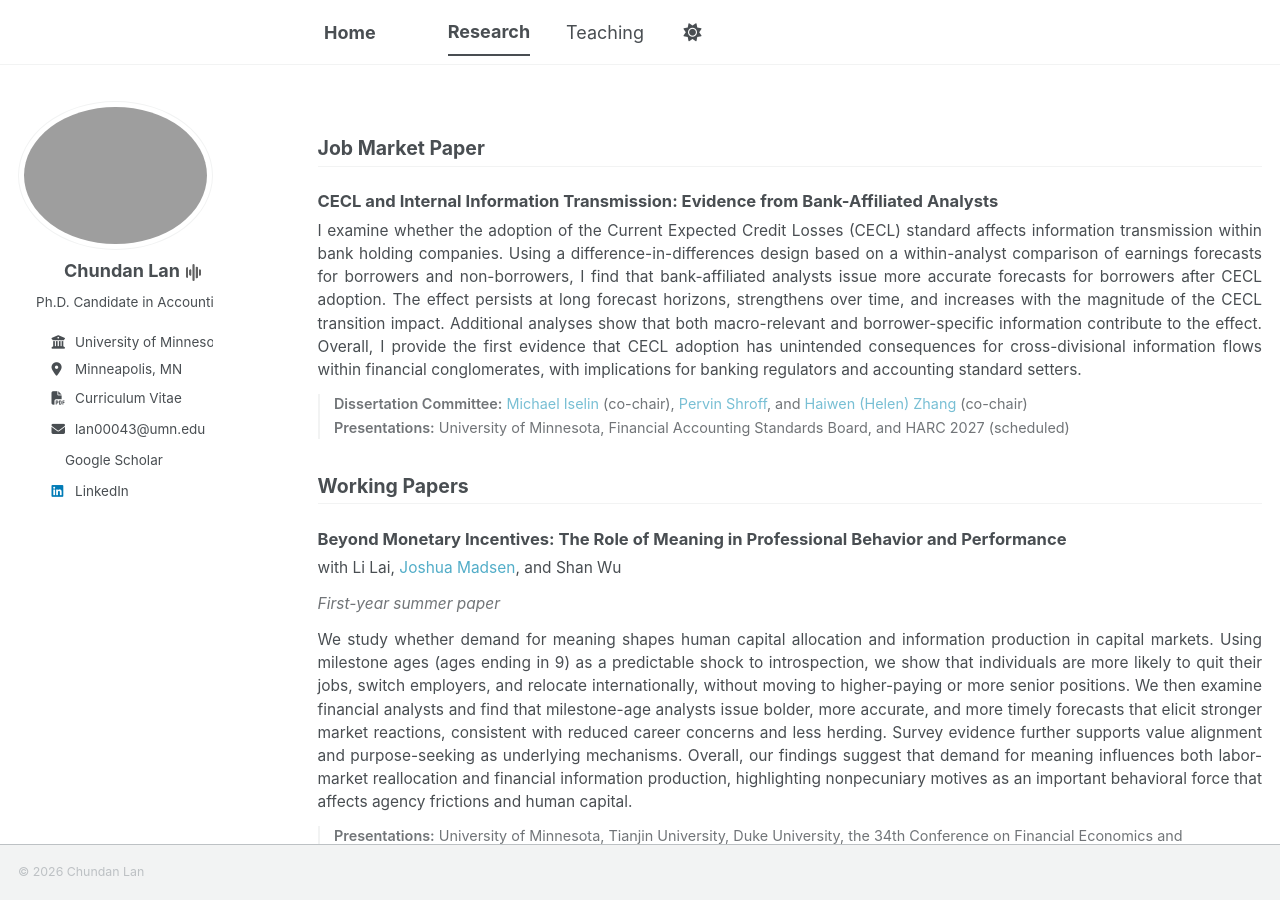
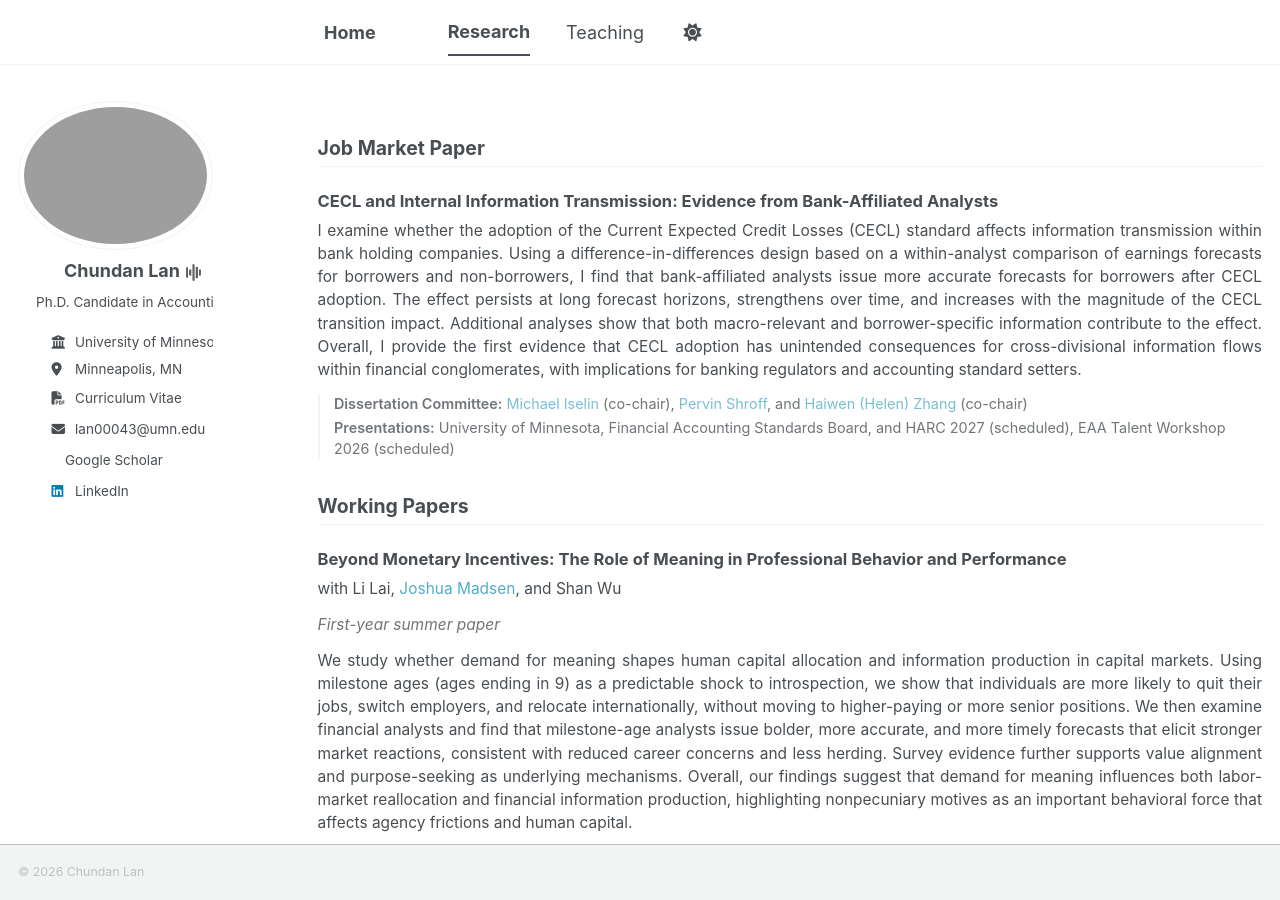
Before and after one commit to chundanlan/chundanlan.github.io, a Jekyll site: the page built from _pages/research.md, in a window 1280 px wide and 900 px high. Built offline with Jekyll 4.4.1, drawn with Linux system fonts in a browser that asks for light colours; a style sheet for code colours, icons or effects is not loaded.

Commit message:
Update website

```diff
--- a/_pages/research.md
+++ b/_pages/research.md
@@ -22,7 +22,7 @@ I examine whether the adoption of the Current Expected Credit Losses (CECL) stan
   </p>
 
   <p>
-    <strong>Presentations:</strong> University of Minnesota, Financial Accounting Standards Board, and HARC 2027 (scheduled)
+    <strong>Presentations:</strong> University of Minnesota, Financial Accounting Standards Board, and HARC 2027 (scheduled), EAA Talent Workshop 2026 (scheduled)
   </p>
 </div>
 
```
Also changed, not shown: 1 other file.
